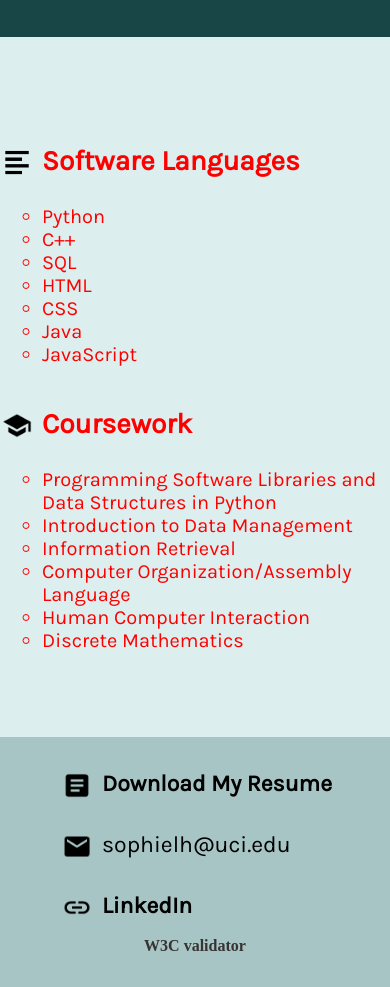
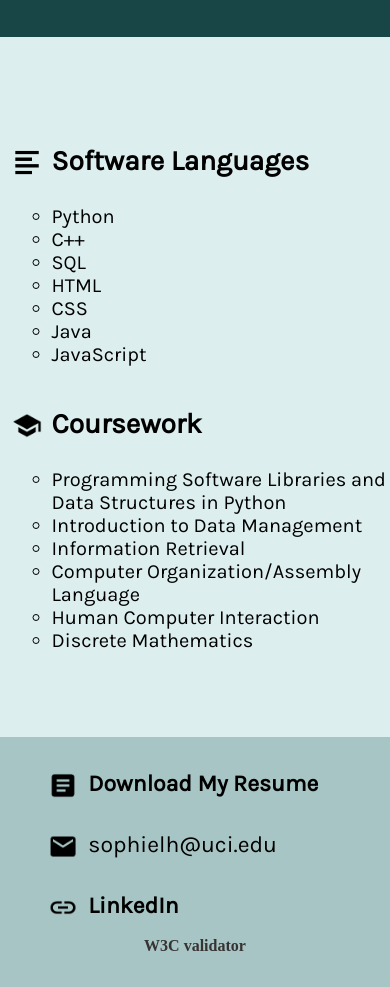
Before and after one commit to sophiehuynh/sophiehuynh.github.io, a plain HTML site: page index.html in a window 390 px wide. Shown: the part 900-1887 px from the top of the page. Drawn offline with nearby package versions, Linux system fonts and the light colour scheme.

Commit message:
updated readme, took out colors, finalized responsiveness

```diff
--- a/index.html
+++ b/index.html
@@ -66,10 +66,10 @@ EMAIL: sophielh@uci.edu
       <img src="link.png" class="icon" alt="link icon"><span><a href="https://www.linkedin.com/in/sophie-h-a812a6119" class="iconText">LinkedIn</a></span>
     </div>
   </div>
+  <footer>
+    <a href="http://validator.w3.org/check?uri=referer">
+      W3C validator
+    </a>
+  </footer>
 </body>
-<footer>
-  <a href="http://validator.w3.org/check?uri=referer">
-    W3C validator
-  </a>
-</footer>
 </html>
--- a/style.css
+++ b/style.css
@@ -152,21 +152,17 @@ img {
 
 @media screen and (max-width: 640px) {
     .inner {
-        color: red;
+        margin-left:35%;
     }
-    .inner {
-        margin-left:30%;
+    #Contact {
+        margin-right:10%;
     }
-
     p {
         width: 90%;
     }
   }
 
 @media screen and (max-width: 1024px) {
-    #Skills, #Contact {
-        color:blue;
-    }
     ul {
         width:70%;
     }
```
Also changed, not shown: readme.txt.
